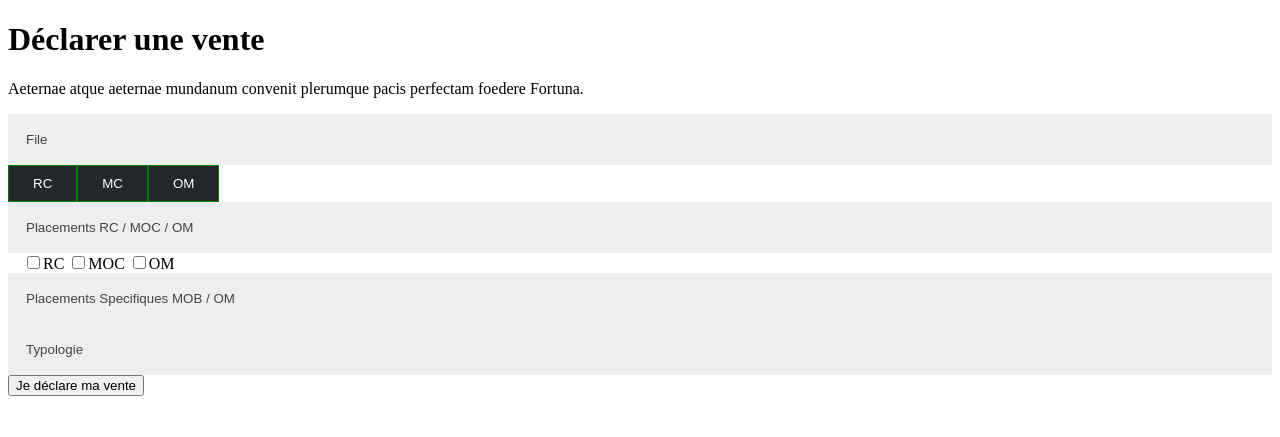
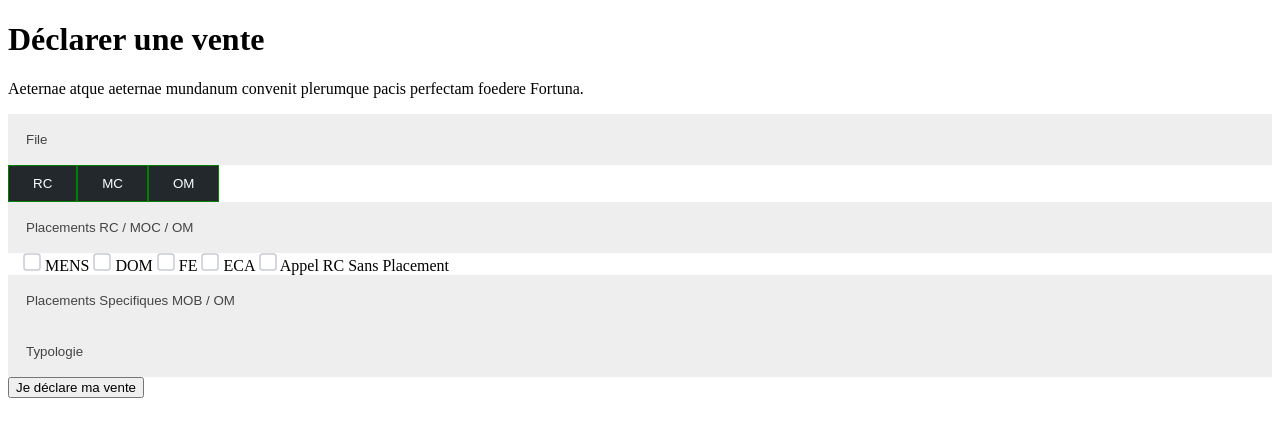
Before and after one commit to Hamadi88/stage, a PHP site: page / in a window 1280 px wide, after a click on "Placements RC / MOC / OM". Shown: the top 437 px of the page. Run offline with PHP 8.4, Linux system fonts and the light colour scheme.

Commit message:
modification htmlcss

```diff
--- a/index.php
+++ b/index.php
@@ -20,29 +20,104 @@
 
     <button class="accordion">File</button>
         <div class="file">
-                  <button>RC</button>
-                  <button>MC</button>
-                  <button>OM</button>
+                  <button class="rc">RC</button>
+                  <button class="mc">MC</button>
+                  <button class="om">OM</button>
 
         </div>
 
-    <button class="accordion">Placements RC / MOC / OM</button>
-        <div class="PlacRC">
-            <input type="checkbox" name="RC" id="RC">RC</input>
-            <input type="checkbox" name="MOC" id="MOC">MOC</input>
-            <input type="checkbox" name="OM" id="OM">OM</input>
+        <button class="accordion">Placements RC / MOC / OM</button>
+    <div class="PlacRC">
+        <div>
+            <input type="checkbox" id="cbx" class="cbx" style="display: none;">
+            <label for="cbx" class="check">
+                <svg width="18px" height="18px" viewBox="0 0 18 18">
+                    <path d="M1,9 L1,3.5 C1,2 2,1 3.5,1 L14.5,1 C16,1 17,2 17,3.5 L17,14.5 C17,16 16,17 14.5,17 L3.5,17 C2,17 1,16 1,14.5 L1,9 Z"></path>
+                    <polyline points="1 9 7 14 15 4"></polyline>
+                </svg>
+                    <span>MENS</span>
+            </label>
+
+               <input type="checkbox" id="cbx2" class="cbx" style="display: none;">
+                <label for="cbx2" class="check">
+                    <svg width="18px" height="18px" viewBox="0 0 18 18">
+                       <path d="M1,9 L1,3.5 C1,2 2,1 3.5,1 L14.5,1 C16,1 17,2 17,3.5 L17,14.5 C17,16 16,17 14.5,17 L3.5,17 C2,17 1,16 1,14.5 L1,9 Z"></path>
+                       <polyline points="1 9 7 14 15 4"></polyline>
+                    </svg>
+                      <span>DOM</span>
+                </label>
+
+            <input type="checkbox" id="cbx3" class="cbx" style="display: none;">
+            <label for="cbx3" class="check">
+                <svg width="18px" height="18px" viewBox="0 0 18 18">
+                    <path d="M1,9 L1,3.5 C1,2 2,1 3.5,1 L14.5,1 C16,1 17,2 17,3.5 L17,14.5 C17,16 16,17 14.5,17 L3.5,17 C2,17 1,16 1,14.5 L1,9 Z"></path>
+                    <polyline points="1 9 7 14 15 4"></polyline>
+                </svg>
+                    <span>FE</span>
+            </label>
+
+            <input type="checkbox" id="cbx4" class="cbx" style="display: none;">
+            <label for="cbx4" class="check">
+                <svg width="18px" height="18px" viewBox="0 0 18 18">
+                    <path d="M1,9 L1,3.5 C1,2 2,1 3.5,1 L14.5,1 C16,1 17,2 17,3.5 L17,14.5 C17,16 16,17 14.5,17 L3.5,17 C2,17 1,16 1,14.5 L1,9 Z"></path>
+                    <polyline points="1 9 7 14 15 4"></polyline>
+                </svg>
+                <span>ECA</span>
+            </label>
+
+            <input type="checkbox" id="cbx5" class="cbx" style="display:none;">
+            <label for="cbx5" class="check">
+                <svg width="18px" height="18px" viewBox="0 0 18 18">
+                    <path d="M1,9 L1,3.5 C1,2 2,1 3.5,1 L14.5,1 C16,1 17,2 17,3.5 L17,14.5 C17,16 16,17 14.5,17 L3.5,17 C2,17 1,16 1,14.5 L1,9 Z"></path>
+                    <polyline points="1 9 7 14 15 4"></polyline>
+                </svg>
+                <span>Appel RC Sans Placement</span>
+            </label>
+
         </div>
+    </div>
+
 
 
     <button class="accordion">Placements Specifiques MOB / OM</button>
     <div class="PlacSpec">
+    <input type="checkbox" id="cbx6" class="cbx" style="display:none;">
+            <label for="cbx6" class="check">
+                <svg width="18px" height="18px" viewBox="0 0 18 18">
+                    <path d="M1,9 L1,3.5 C1,2 2,1 3.5,1 L14.5,1 C16,1 17,2 17,3.5 L17,14.5 C17,16 16,17 14.5,17 L3.5,17 C2,17 1,16 1,14.5 L1,9 Z"></path>
+                    <polyline points="1 9 7 14 15 4"></polyline>
+                </svg>
+                <span>SDC</span>
+            </label>
 
-            <input type="checkbox" name="SDC" id="SDC">SDC</input>
-            <input type="checkbox" name="ASU" id="ASU">ASU</input>
-            <input type="checkbox" name="OVERTE" id="OVERTE">OVERTE</input>
-            <input type="checkbox" name="GAZ" id="GAZ">GAZ</input>
+        <input type="checkbox" id="cbx7" class="cbx" style="display:none;">
+            <label for="cbx7" class="check">
+                <svg width="18px" height="18px" viewBox="0 0 18 18">
+                    <path d="M1,9 L1,3.5 C1,2 2,1 3.5,1 L14.5,1 C16,1 17,2 17,3.5 L17,14.5 C17,16 16,17 14.5,17 L3.5,17 C2,17 1,16 1,14.5 L1,9 Z"></path>
+                    <polyline points="1 9 7 14 15 4"></polyline>
+                </svg>
+                <span>ASU</span>
+            </label>
 
-    </div>
+            <input type="checkbox" id="cbx8" class="cbx" style="display:none;">
+                <label for="cbx8" class="check">
+                    <svg width="18px" height="18px" viewBox="0 0 18 18">
+                         <path d="M1,9 L1,3.5 C1,2 2,1 3.5,1 L14.5,1 C16,1 17,2 17,3.5 L17,14.5 C17,16 16,17 14.5,17 L3.5,17 C2,17 1,16 1,14.5 L1,9 Z"></path>
+                         <polyline points="1 9 7 14 15 4"></polyline>
+                     </svg>
+                     <span>OVERTE</span>
+                </label>
+
+                <input type="checkbox" id="cbx9" class="cbx" style="display:none;">
+                    <label for="cbx9" class="check">
+                        <svg width="18px" height="18px" viewBox="0 0 18 18">
+                            <path d="M1,9 L1,3.5 C1,2 2,1 3.5,1 L14.5,1 C16,1 17,2 17,3.5 L17,14.5 C17,16 16,17 14.5,17 L3.5,17 C2,17 1,16 1,14.5 L1,9 Z"></path>
+                            <polyline points="1 9 7 14 15 4"></polyline>
+                        </svg>
+                        <span>Gaz</span>
+                    </label>
+
+        </div>
 
 
     <button class="accordion">Typologie</button>
--- a/style.css
+++ b/style.css
@@ -18,6 +18,25 @@
   cursor: pointer;
   float: left;
 
+}
+
+.rc:focus{
+    background:green;
+    color:white;
+}
+
+.mc:focus{
+    background:green;
+    color:white;
+}
+
+.om:focus{
+    background: green;
+    color:white;
+}
+
+.file button:hover{
+    background-color: green;
 }
 
  .accordion:hover {
@@ -45,3 +64,68 @@
     display: none;
     overflow: hidden;
 }
+
+
+
+.check{
+    cursor: pointer;
+    position: relative;
+    margin: auto;
+    width: 18px;
+    height: 18px;
+    -webkit-tap-highlight-color: transparent;
+    transform: translate3d(0,0,0);
+
+}
+.check:before{
+    content: "";
+    position: absolute;
+    top: -15px;
+    left: -15px;
+    width: 48px;
+    height: 48px;
+    border-radius: 50%;
+    background: rgba(#223254,.03);
+    opacity: 0;
+    transition: opacity .2s ease;
+}
+.check:hover svg{
+    stroke: #4285F4;
+}
+.check:hover:before{
+    opacity: 1;
+}
+.check svg{
+    position: relative;
+    z-index: 1;
+    fill: none;
+    stroke-linecap: round;
+    stroke-linejoin: round;
+    stroke: #C8CCD4;
+    stroke-width: 1.5;
+    transform: translate3d(0,0,0);
+    transition: all .2s ease;
+
+}
+.check svg path{
+    stroke-dasharray: 60;
+    stroke-dashoffset: 0;
+}
+.check svg polyline{
+    stroke-dasharray: 22;
+    stroke-dashoffset: 66;
+}
+
+.cbx:checked + .check svg{
+    stroke: #4285F4;
+}
+.cbx:checked + .check path{
+    stroke-dashoffset: 60;
+    transition: all .3s linear;
+}
+
+.cbx:checked + .check polyline{
+    stroke-dashoffset: 42;
+    transition: all .2s linear;
+    transition-delay: .15s;
+}
```
Also changed, not shown: script.js (line endings or trailing spaces).
